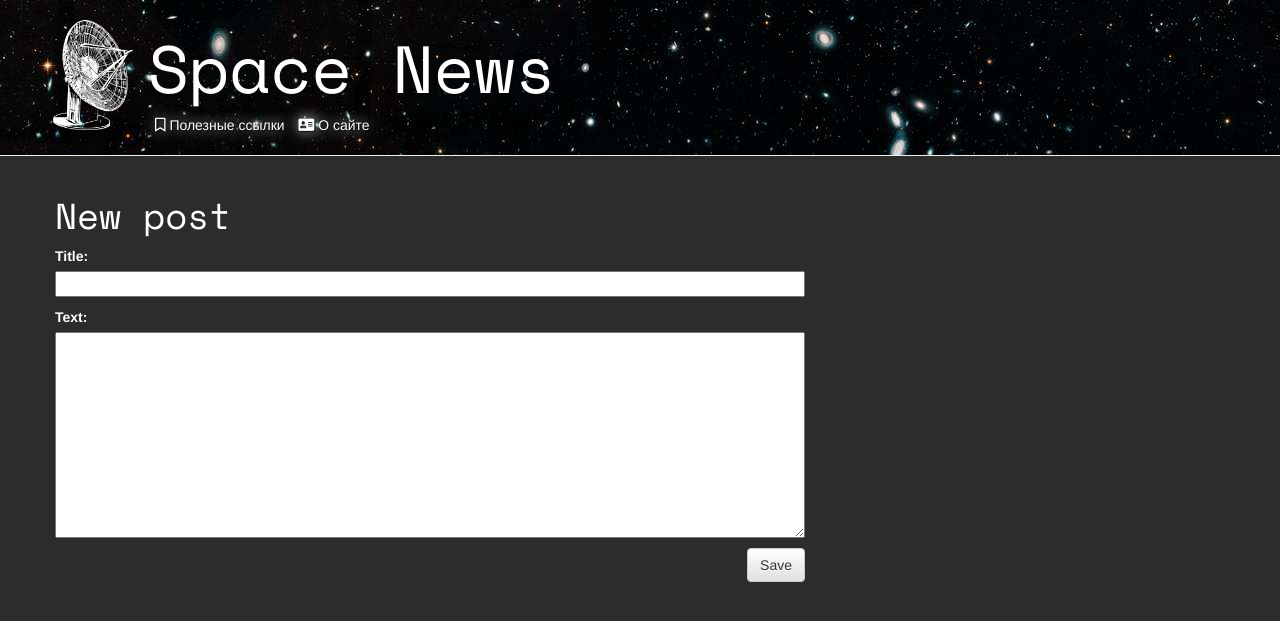
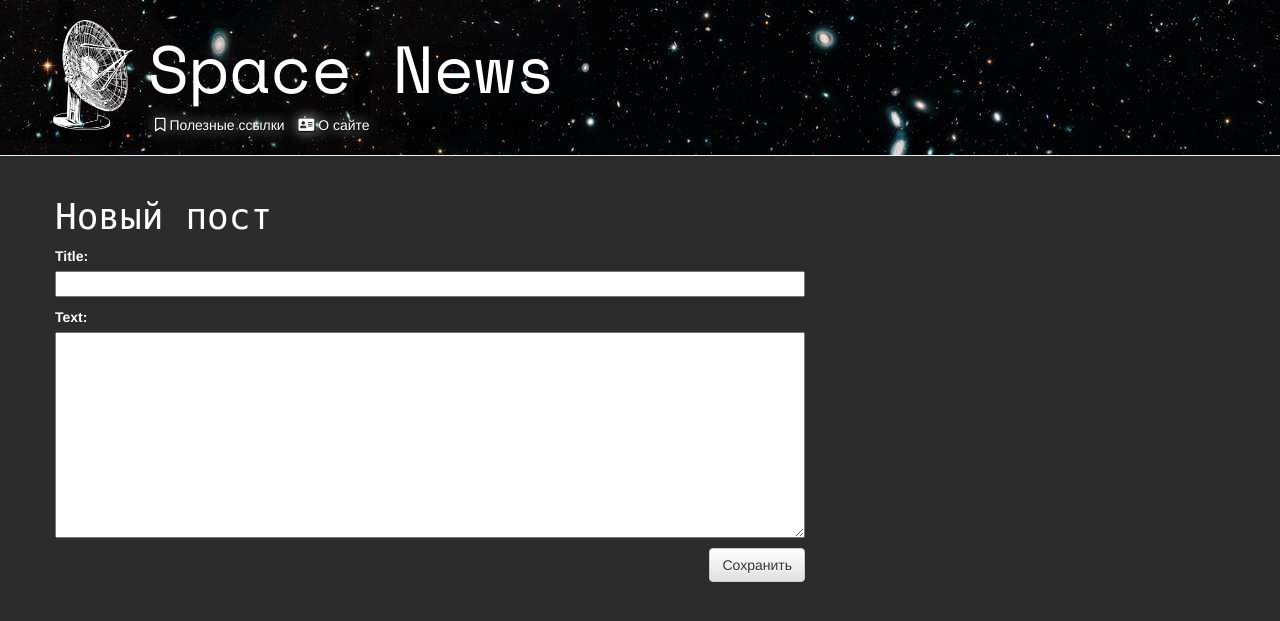
Before and after one commit to ZacharyTimoshenko/my-first-blog, a Django app: page /post/new/ in a window 1280 px wide. Shown: the top 621 px of the page. Run offline with Django 3.2, Linux system fonts and the light colour scheme; some libraries are stand-ins or nearby versions.

Commit message:
Доработка.

```diff
--- a/blog/models.py
+++ b/blog/models.py
@@ -5,7 +5,7 @@ from django.utils import timezone
 
 class Post(models.Model):
     author = models.ForeignKey(settings.AUTH_USER_MODEL, on_delete=models.CASCADE)
-    title = models.CharField(max_length=200)
+    title = models.CharField(max_length=100)
     text = models.TextField()
     created_date = models.DateTimeField(default=timezone.now)
     published_date = models.DateTimeField(blank=True, null=True)
--- a/blog/templates/blog/base.html
+++ b/blog/templates/blog/base.html
@@ -1,7 +1,6 @@
 {% load static %}
 <html>
     <head>
-        <title>Space News</title>
         <link rel="shortcut icon" type="image/png" href="{% static "css/favicon.ico" %}">
         <link rel="stylesheet" href="//maxcdn.bootstrapcdn.com/bootstrap/3.2.0/css/bootstrap.min.css">
         <link rel="stylesheet" href="//maxcdn.bootstrapcdn.com/bootstrap/3.2.0/css/bootstrap-theme.min.css">
@@ -15,6 +14,7 @@
     </head>
     <body>
        <body>
+
     <div class="page-header">
         {% if user.is_authenticated %}
             <a href="{% url 'post_new' %}" class="top-menu"><span class="glyphicon glyphicon-plus" id="createplus"></span></a>
--- a/blog/templates/blog/post_detail.html
+++ b/blog/templates/blog/post_detail.html
@@ -1,8 +1,8 @@
 {% extends 'blog/base.html' %}
 
 {% block content %}
+    <title>Space News - {{ post.title }}</title>
     <div class="post">
-
         {% if user.is_authenticated %}
             <a class="edit btn btn-default"  id="editbtn" href="{% url 'post_edit' pk=post.pk %}"><span class="glyphicon glyphicon-pencil"></span></a>
         {% endif %}
--- a/blog/templates/blog/post_edit.html
+++ b/blog/templates/blog/post_edit.html
@@ -1,9 +1,10 @@
 {% extends 'blog/base.html' %}
 
 {% block content %}
-    <h1>New post</h1>
+    <title>Space News</title>
+    <h1>Новый пост</h1>
     <form method="POST" class="post-form">{% csrf_token %}
         {{ form.as_p }}
-        <button type="submit" class="save btn btn-default">Save</button>
+        <button type="submit" class="save btn btn-default">Сохранить</button>
     </form>
 {% endblock %}
--- a/blog/templates/blog/post_list.html
+++ b/blog/templates/blog/post_list.html
@@ -2,6 +2,8 @@
 
 {% block content %}
     {% for post in posts %}
+
+        <title>Space News</title>
         <div class="post">
 
 
--- a/blog/views.py
+++ b/blog/views.py
@@ -17,7 +17,7 @@ def post_new(request):
         if form.is_valid():
             post = form.save(commit=False)
             post.author = request.user
-            post.published_date = timezone.now()
+            post.created_date = timezone.now()
             post.save()
             return redirect('post_detail', pk=post.pk)
     else:
--- a/mysite/settings.py
+++ b/mysite/settings.py
@@ -37,7 +37,8 @@ INSTALLED_APPS = [
     'django.contrib.sessions',
     'django.contrib.messages',
     'django.contrib.staticfiles',
-    'blog',
+    'django.contrib.sites',
+    'blog', 'allauth', 'allauth.account',
 ]
 
 MIDDLEWARE = [
@@ -82,6 +83,7 @@ DATABASES = {
 }
 
 
+
 # Password validation
 # https://docs.djangoproject.com/en/2.2/ref/settings/#auth-password-validators
 
@@ -120,3 +122,5 @@ USE_TZ = True
 
 STATIC_URL = '/static/'
 STATIC_ROOT = os.path.join(BASE_DIR, 'static')
+
+SITE_ID = 1
--- a/mysite/urls.py
+++ b/mysite/urls.py
@@ -4,4 +4,5 @@ from django.urls import path, include
 urlpatterns = [
     path('admin/', admin.site.urls),
     path('', include('blog.urls')),
+    path('accounts/', include('allauth.urls'))
 ]
```
